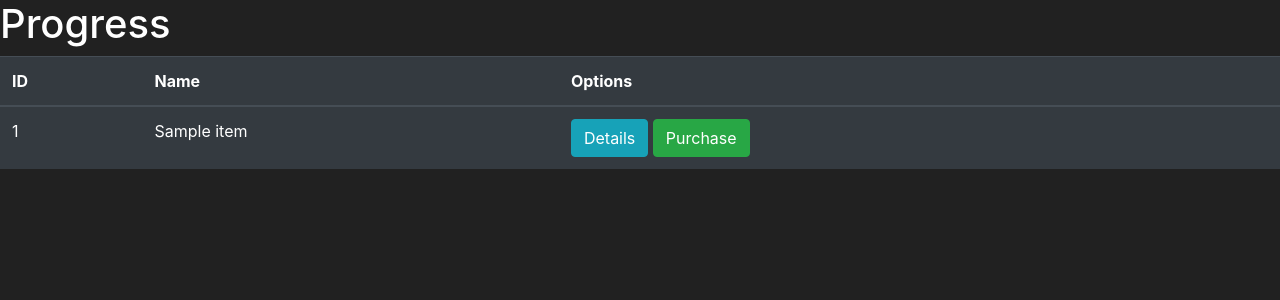
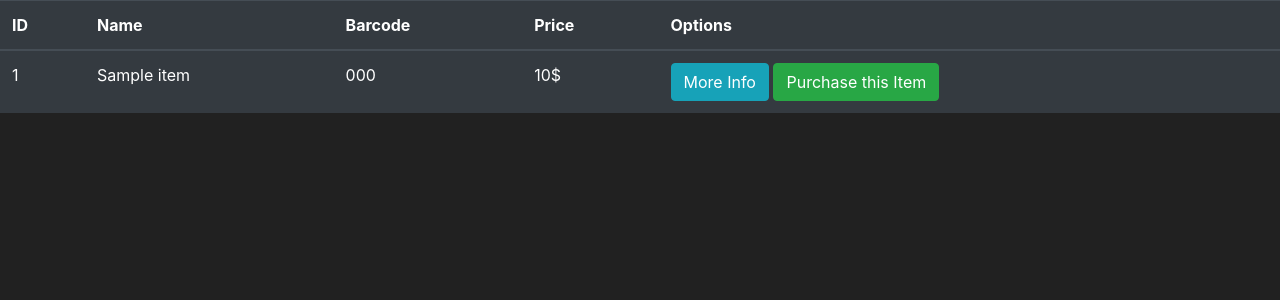
Before and after one commit to mdominguez2010/fitness-app, a Flask app: template templates/progress.html in a window 1280 px wide. Shown: the part 56-356 px from the top of the page. Run offline with Flask 2, Linux system fonts and the light colour scheme; the template is opened without the code that fills it: most values are stand-ins (such as "Sample title", 1, 10 or a date in 2020); some libraries are stand-ins or nearby versions.

Commit message:
fingers crossed

```diff
--- a/templates/progress.html
+++ b/templates/progress.html
@@ -1,48 +1,17 @@
-<!doctype html>
-<html lang="en">
-  <head>
-    <!-- Required meta tags -->
-    <meta charset="utf-8">
-    <meta name="viewport" content="width=device-width, initial-scale=1, shrink-to-fit=no">
+{% extends 'layout.html' %}
+{% block title %}
+  Progress Page
+{% endblock %}
 
-    <!-- Bootstrap CSS -->
-    <link rel="stylesheet" href="https://cdn.jsdelivr.net/npm/bootstrap@4.5.3/dist/css/bootstrap.min.css" integrity="sha384-TX8t27EcRE3e/ihU7zmQxVncDAy5uIKz4rEkgIXeMed4M0jlfIDPvg6uqKI2xXr2" crossorigin="anonymous">
-
-    <title>Progress Page</title>
-  </head>
-  <body>
-    <nav class="navbar navbar-expand-md navbar-dark bg-dark">
-        <a class="navbar-brand" href="#">Flask Market</a>
-        <button class="navbar-toggler" type="button" data-toggle="collapse" data-target="#navbarNav">
-          <span class="navbar-toggler-icon"></span>
-        </button>
-        <div class="collapse navbar-collapse" id="navbarNav">
-          <ul class="navbar-nav mr-auto">
-              <li class="nav-item active">
-                  <a class="nav-link" href="#">Home<span class="sr-only">(current)</span></a>
-              </li>
-              <li class="nav-item">
-                  <a class="nav-link" href="#">Market</a>
-              </li>
-          </ul>
-          <ul class="navbar-nav">
-              <li class="nav-item">
-                  <a class="nav-link" href="#">Login</a>
-              </li>
-              <li class="nav-item">
-                  <a class="nav-link" href="#">Register</a>
-              </li>
-          </ul>
-        </div>
-    </nav>
-
-    <h1>Progress</h1>
-    <table class="table table-hover table-dark">
+{% block content %}
+      <table class="table table-hover table-dark">
         <thead>
             <tr>
                 <!-- Your Columns HERE -->
                 <th scope="col">ID</th>
                 <th scope="col">Name</th>
+                <th scope="col">Barcode</th>
+                <th scope="col">Price</th>
                 <th scope="col">Options</th>
             </tr>
         </thead>
@@ -52,31 +21,14 @@
                 <tr>
                     <td>{{ item.id }}</td>
                     <td>{{ item.name }}</td>
+                    <td>{{ item.barcode }}</td>
+                    <td>{{ item.price }}$</td>
                     <td>
-                        <button class="btn btn-outline btn-info">Details</button>
-                        <button class="btn btn-outline btn-success">Purchase</button>
+                        <button class="btn btn-outline btn-info">More Info</button>
+                        <button class="btn btn-outline btn-success">Purchase this Item</button>
                     </td>
                 </tr>
             {% endfor %}
         </tbody>
     </table>
-
-    <!-- Optional JavaScript; choose one of the two! -->
-
-    <!-- Option 1: jQuery and Bootstrap Bundle (includes Popper) -->
-    <script src="https://code.jquery.com/jquery-3.5.1.slim.min.js" integrity="sha384-DfXdz2htPH0lsSSs5nCTpuj/zy4C+OGpamoFVy38MVBnE+IbbVYUew+OrCXaRkfj" crossorigin="anonymous"></script>
-    <script src="https://cdn.jsdelivr.net/npm/bootstrap@4.5.3/dist/js/bootstrap.bundle.min.js" integrity="sha384-ho+j7jyWK8fNQe+A12Hb8AhRq26LrZ/JpcUGGOn+Y7RsweNrtN/tE3MoK7ZeZDyx" crossorigin="anonymous"></script>
-
-    <!-- Option 2: jQuery, Popper.js, and Bootstrap JS
-    <script src="https://code.jquery.com/jquery-3.5.1.slim.min.js" integrity="sha384-DfXdz2htPH0lsSSs5nCTpuj/zy4C+OGpamoFVy38MVBnE+IbbVYUew+OrCXaRkfj" crossorigin="anonymous"></script>
-    <script src="https://cdn.jsdelivr.net/npm/popper.js@1.16.1/dist/umd/popper.min.js" integrity="sha384-9/reFTGAW83EW2RDu2S0VKaIzap3H66lZH81PoYlFhbGU+6BZp6G7niu735Sk7lN" crossorigin="anonymous"></script>
-    <script src="https://cdn.jsdelivr.net/npm/bootstrap@4.5.3/dist/js/bootstrap.min.js" integrity="sha384-w1Q4orYjBQndcko6MimVbzY0tgp4pWB4lZ7lr30WKz0vr/aWKhXdBNmNb5D92v7s" crossorigin="anonymous"></script>
-    -->
-  </body>
-  <style>
-      body {
-          background-color: #212121;
-          color: white;
-      }
-  </style>
-</html>
+{% endblock %}
```
